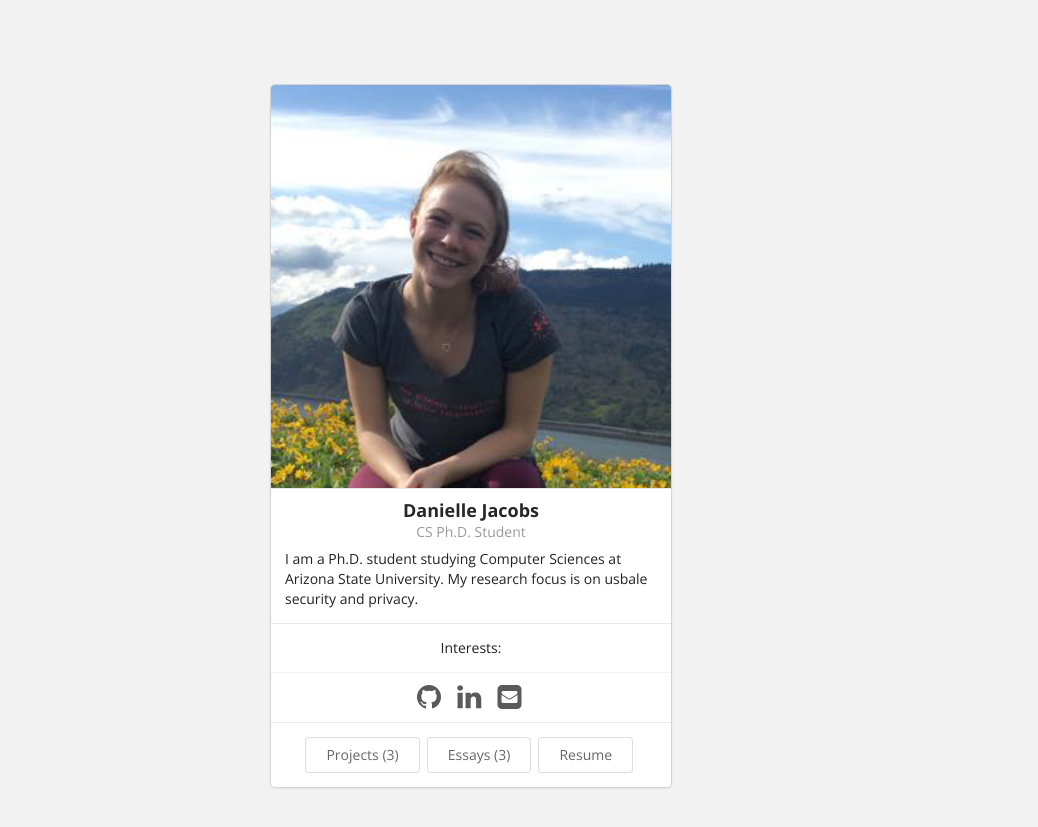
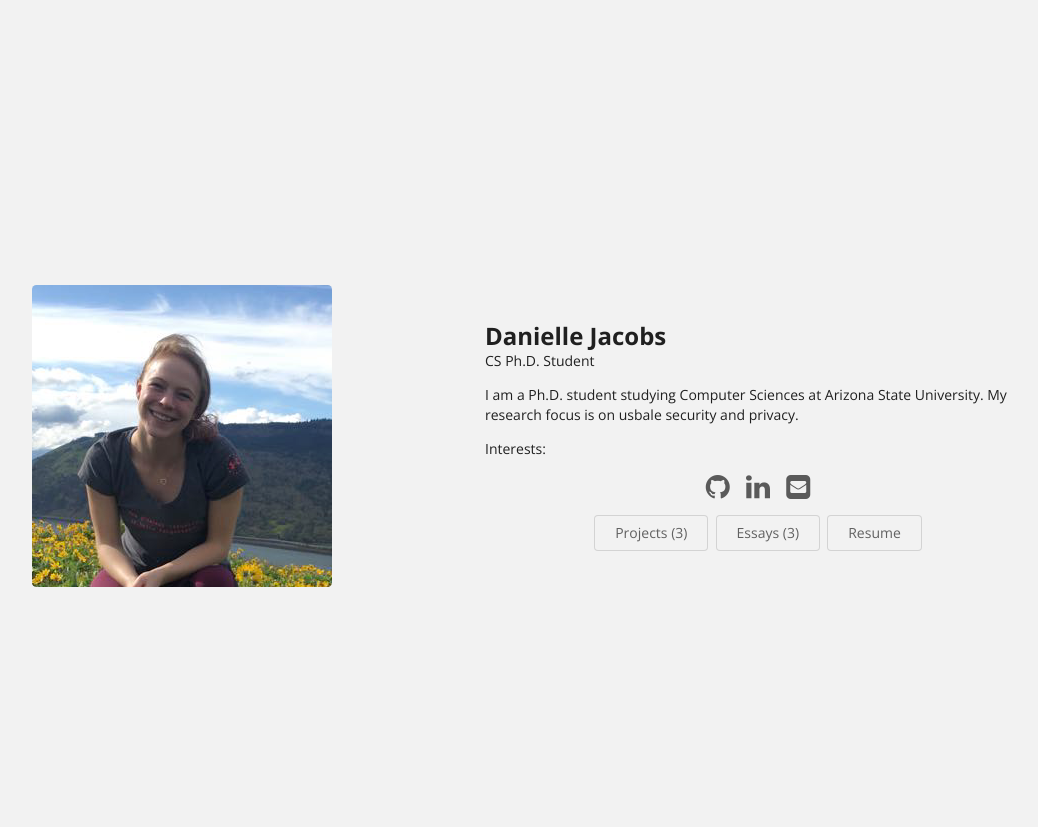
Before and after one commit to danijacobs/danijacobs.github.io, a Jekyll site: the page built from index.html, in a window 1280 px wide. Shown: the top 827 px of the page, without its empty margins (169-1207 px from the left). Built offline with Jekyll 4.4.1, drawn with Linux system fonts in a browser that asks for light colours.

Commit message:
Update _config.yml

```diff
--- a/_config.yml
+++ b/_config.yml
@@ -13,7 +13,7 @@
 bio-page-label: Resume
 # You might want to change the theme associated with one or more sections of the site.
 # Defining your own custom theme variations is easy. See the documentation.
-theme-home: theme-home-builtin-3.html
+theme-home: theme-home-builtin-2.html
 theme-projects: theme-projects-builtin-1.html
 theme-essays: theme-essays-builtin-1.html
 theme-bio: theme-bio-builtin-1.html
```
